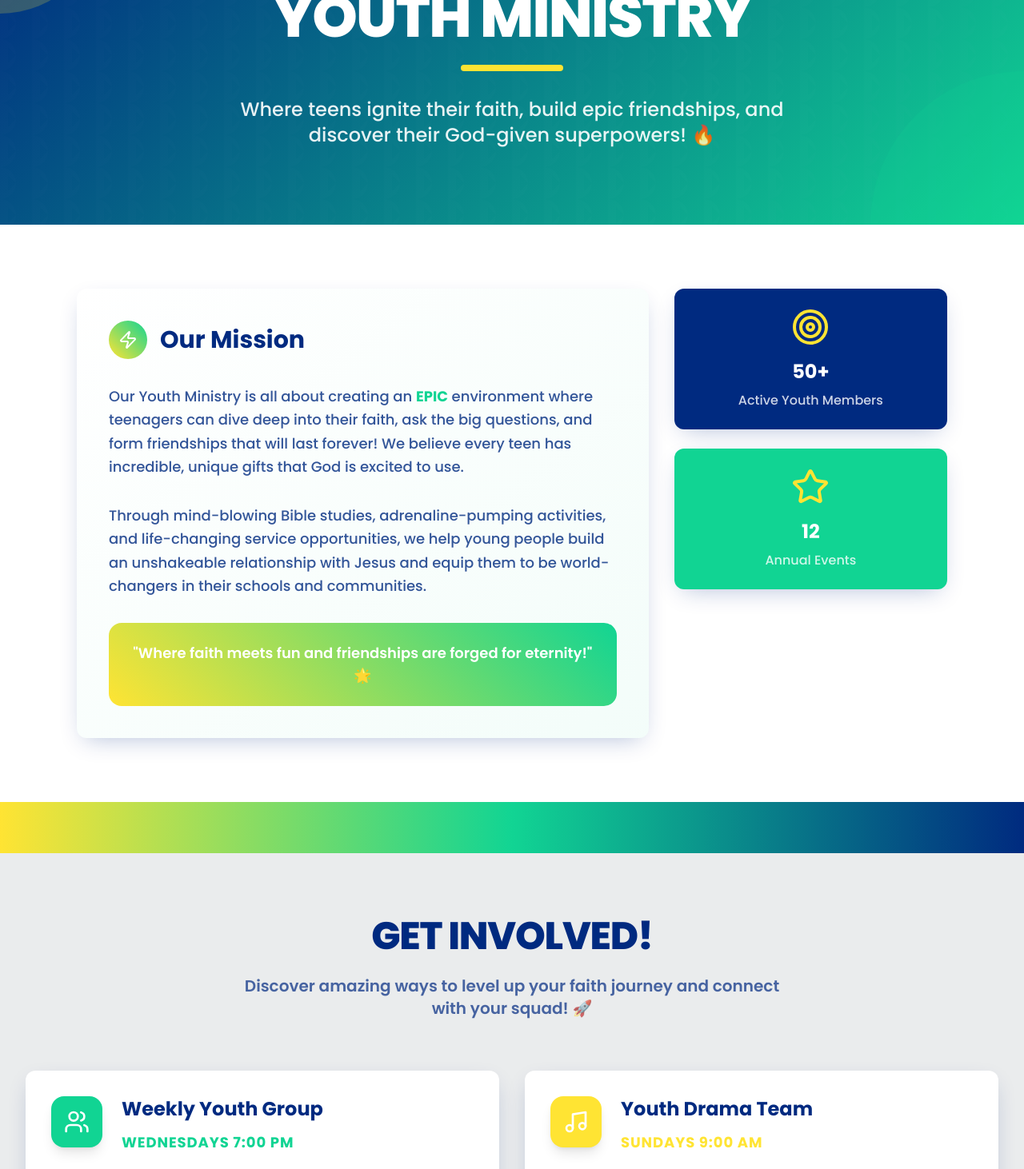
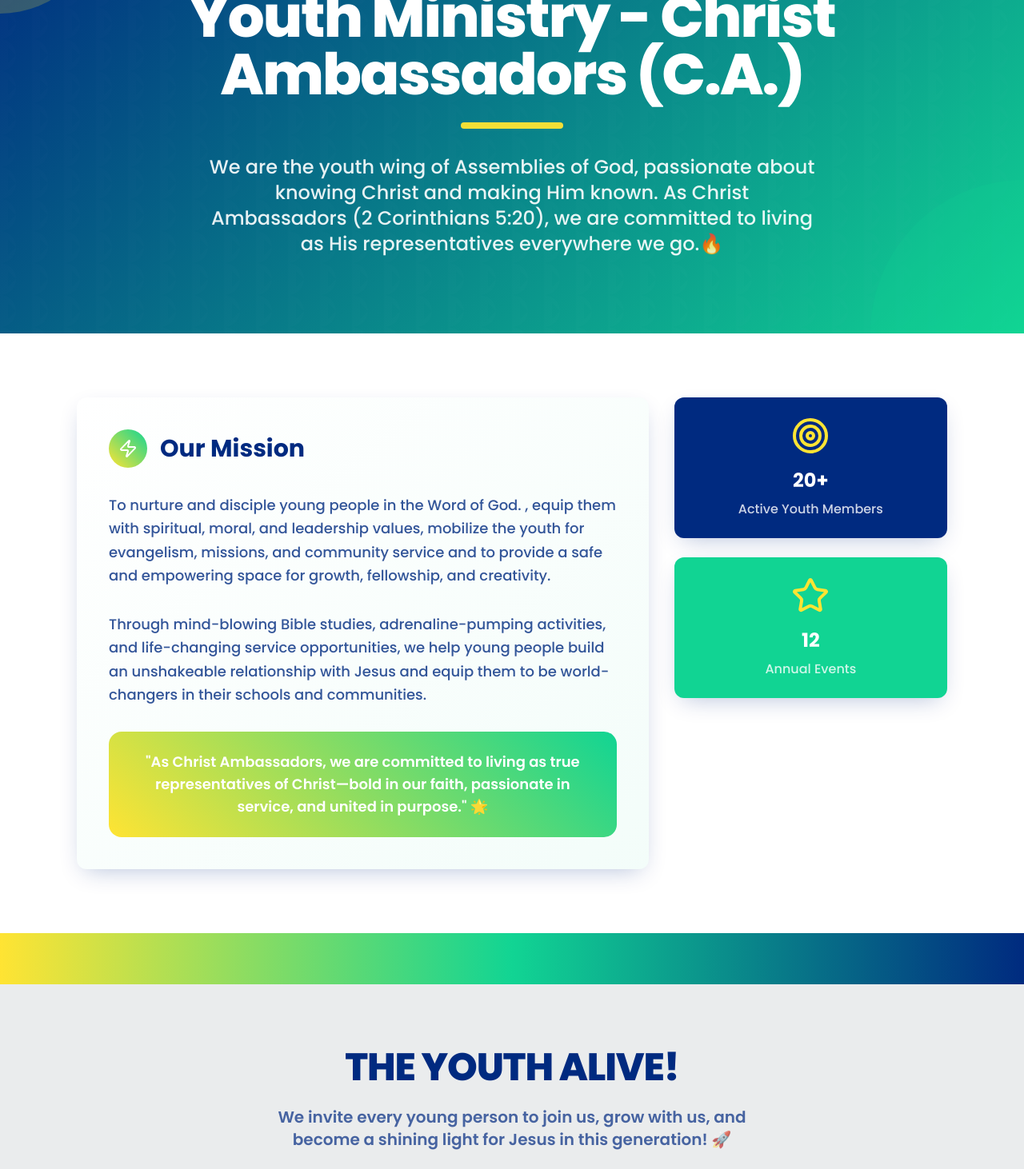
Before and after one commit to Phaako/spring-of-life-site, a React (Vite) app: page /youth in a window 1280 px wide. Shown: the part 720-2182 px from the top of the page at 80% size. Built offline with nearby package versions, Linux system fonts and the light colour scheme; the HTML template or start-up script is replaced by a standard one.

Commit message:
edited text

```diff
--- a/src/pages/Youth.tsx
+++ b/src/pages/Youth.tsx
@@ -37,7 +37,7 @@ const Youth = () => {
     {
       icon: Users,
       title: "Weekly Youth Group",
-      time: "Wednesdays 7:00 PM",
+      time: "Mondays 7:00 PM",
       description: "Games, fellowship, and biblical discussions for teens aged 13-18.",
       color: "youth-emerald"
     },
@@ -84,11 +84,12 @@ const Youth = () => {
         <div className="relative max-w-4xl mx-auto px-4 sm:px-6 lg:px-8 text-center">
           <div className="animate-fade-in">
             <h1 className="font-youth text-6xl md:text-7xl font-black text-youth-white mb-6 tracking-tight">
-              YOUTH MINISTRY
+              Youth Ministry - Christ Ambassadors (C.A.)
             </h1>
             <div className="w-32 h-2 bg-youth-yellow rounded-full mx-auto mb-8 animate-pulse"></div>
             <p className="font-youth text-xl md:text-2xl text-youth-white/90 max-w-3xl mx-auto leading-relaxed font-medium">
-              Where teens ignite their faith, build epic friendships, and discover their God-given superpowers! 🔥
+              We are the youth wing of Assemblies of God, passionate about knowing Christ and making Him known. As Christ Ambassadors (2 Corinthians 5:20),
+               we are committed to living as His representatives everywhere we go.🔥
             </p>
           </div>
         </div>
@@ -111,9 +112,10 @@ const Youth = () => {
                     </div>
 
                     <p className="text-lg text-youth-navy/80 leading-relaxed font-medium">
-                      Our Youth Ministry is all about creating an <strong className="text-youth-emerald">EPIC</strong> environment where
-                      teenagers can dive deep into their faith, ask the big questions, and form friendships that will last forever!
-                      We believe every teen has incredible, unique gifts that God is excited to use.
+                                          To nurture and disciple young people in the Word of God.
+                      , equip them with spiritual, moral, and leadership values,
+                     mobilize the youth for evangelism, missions, and community service and
+                      to provide a safe and empowering space for growth, fellowship, and creativity.
                     </p>
 
                     <p className="text-lg text-youth-navy/80 leading-relaxed font-medium">
@@ -124,7 +126,7 @@ const Youth = () => {
 
                     <div className="bg-gradient-youth-accent p-6 rounded-2xl">
                       <p className="text-youth-white font-semibold text-lg text-center">
-                        "Where faith meets fun and friendships are forged for eternity!" 🌟
+                        "As Christ Ambassadors, we are committed to living as true representatives of Christ—bold in our faith, passionate in service, and united in purpose." 🌟
                       </p>
                     </div>
                   </div>
@@ -137,7 +139,7 @@ const Youth = () => {
               <Card className="bg-youth-navy text-youth-white border-0 shadow-youth">
                 <CardContent className="p-6 text-center">
                   <Target className="w-12 h-12 text-youth-yellow mx-auto mb-4" />
-                  <h3 className="font-youth text-2xl font-bold mb-2">50+</h3>
+                  <h3 className="font-youth text-2xl font-bold mb-2">20+</h3>
                   <p className="font-youth text-youth-white/80 font-medium">Active Youth Members</p>
                 </CardContent>
               </Card>
@@ -162,10 +164,10 @@ const Youth = () => {
         <div className="max-w-7xl mx-auto px-4 sm:px-6 lg:px-8">
           <div className="text-center mb-16 animate-fade-in">
             <h2 className="font-youth text-5xl font-black text-youth-navy mb-6 tracking-tight">
-              GET INVOLVED!
+              THE YOUTH ALIVE!
             </h2>
             <p className="font-youth text-xl text-youth-navy/70 max-w-2xl mx-auto font-semibold">
-              Discover amazing ways to level up your faith journey and connect with your squad! 🚀
+              We invite every young person to join us, grow with us, and become a shining light for Jesus in this generation! 🚀
             </p>
           </div>
 
```
